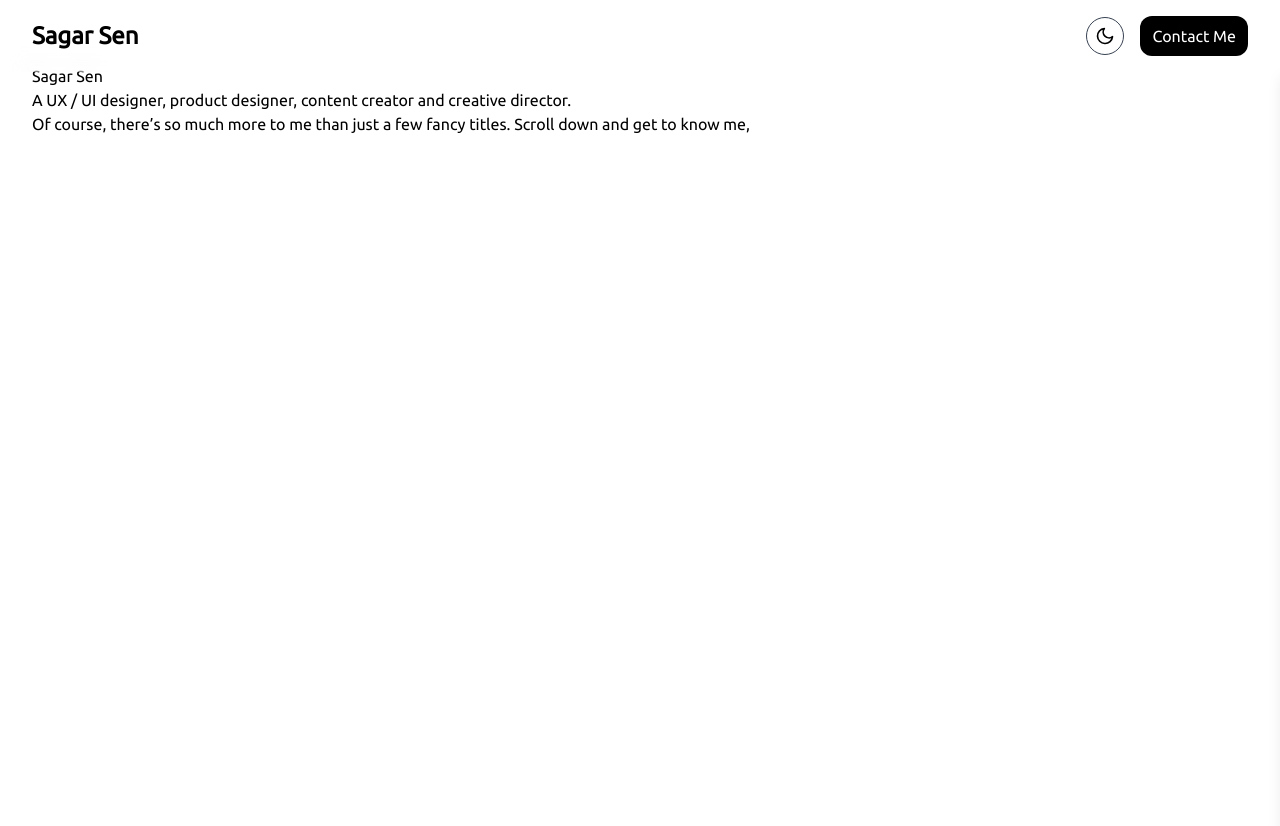
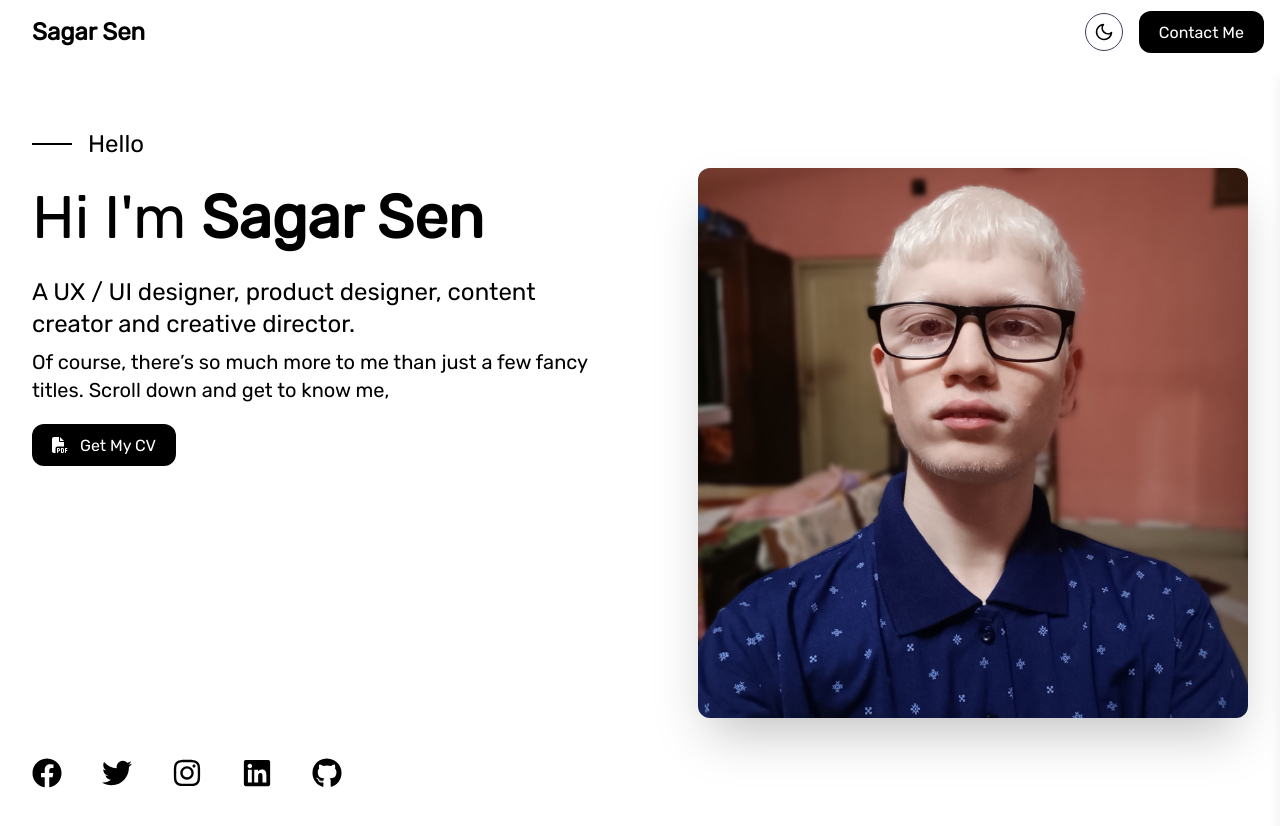
Before and after one commit to sagarsen2023/portfolio, a Next.js app: page / in a window 1280 px wide. Before the commit the page ends 800 px from the top, so only its background shows below. Built offline with nearby package versions, Linux system fonts and the light colour scheme.

Commit message:
Completed the hero section

```diff
--- a/src/app/globals.css
+++ b/src/app/globals.css
@@ -1,3 +1,7 @@
 @tailwind base;
 @tailwind components;
 @tailwind utilities;
+
+:root:has(.no-doc-scroll) {
+    overflow:hidden;
+  }
--- a/src/app/layout.tsx
+++ b/src/app/layout.tsx
@@ -1,10 +1,10 @@
 import type { Metadata } from "next";
 import "./globals.css";
 import NavBar from "@/components/NavBar";
-import { Ubuntu } from "next/font/google";
+import { Rubik } from "next/font/google";
 import { Providers } from "./providera";
 
-const ubuntu = Ubuntu({ weight: "400", subsets: ["greek"] });
+const rubik = Rubik({ weight: "400", subsets: ["latin"]});
 
 export const metadata: Metadata = {
   title: "Sagar Sen's Portfolio",
@@ -18,7 +18,7 @@ export default function RootLayout({
 }>) {
   return (
     <html lang="en">
-      <body className={`${ubuntu.className} bg-white text-black dark:bg-black dark:text-white transition-colors duration-300 ease-in-out`}>
+      <body className={`${rubik.className} bg-white text-black dark:bg-black dark:text-white transition-colors duration-300 ease-in-out`}>
         <Providers>
            <NavBar />
 
--- a/src/app/page.tsx
+++ b/src/app/page.tsx
@@ -9,6 +9,7 @@ function Home() {
         name={heroSection.name}
         descriptions={heroSection.descriptions}
         socialLinks={heroSection.socialLinks}
+        cvLink={heroSection.cvLink}
       />
     </main>
   );
--- /dev/null
+++ b/src/components/Animated-Button-Small.tsx
@@ -0,0 +1,11 @@
+import React, { ReactNode } from "react";
+
+function AnimatedButtonSmall({ buttonContext }: { buttonContext: ReactNode }) {
+  return (
+    <button className="px-5 py-2 flex justify-center items-center rounded-xl bg-black text-white dark:bg-white dark:text-black transition-colors duration-300 ease-in-out hover:bg-white hover:border hover:border-black hover:text-black dark:hover:border-white dark:hover:bg-black dark:hover:text-white">
+      {buttonContext}
+    </button>
+  );
+}
+
+export default AnimatedButtonSmall;
--- a/src/components/Hero-Section/HeroSection.tsx
+++ b/src/components/Hero-Section/HeroSection.tsx
@@ -1,14 +1,99 @@
-import React from 'react'
-import HeroSectionInterface from '@/models/hero-section.model'
+import React from "react";
+import HeroSectionInterface from "@/models/hero-section.model";
+import profilePicture from "@/assets/profile-picture.jpg";
+import Image from "next/image";
+import Link from "next/link";
+import {
+  FaFacebook,
+  FaLinkedin,
+  FaTwitter,
+  FaGithub,
+  FaInstagram,
+} from "react-icons/fa";
+import AnimatedButtonSmall from "../Animated-Button-Small";
+import { FaFilePdf } from "react-icons/fa6";
 
-function HeroSection({name, descriptions, socialLinks}: HeroSectionInterface) {
+function HeroSection({
+  name,
+  descriptions,
+  socialLinks,
+  cvLink,
+}: HeroSectionInterface) {
   return (
     <div>
-        <h1>{name}</h1>
-        <p>{descriptions[0]}</p>
-        <p>{descriptions[1]}</p>
+      {/* Text and Image Section */}
+      <div className="mt-16 sm:grid lg:grid-cols-2 gap-10 place-items-center lg:place-items-end mb-5">
+        {/* Text Container */}
+        <div className="h-full">
+          <div className="flex items-center gap-4">
+            <div className="w-10 bg-black dark:bg-white h-0.5" />
+            <span className="text-2xl font-medium">Hello</span>
+          </div>
+          <div className="text-4xl sm:text-5xl md:text-6xl my-7">
+            <span>Hi I'm </span>
+            <span className="font-black">{name}</span>
+          </div>
+          <div className="flex flex-col gap-2 mr-3">
+            {descriptions.map((description, index) => (
+              <p
+                key={index}
+                className={`${
+                  index == 0 ? "text-xl md:text-2xl font-thin" : "text-xl"
+                }`}
+              >
+                {description}
+              </p>
+            ))}
+          </div>
+          <div className="mt-5">
+            <Link href={cvLink}>
+              <AnimatedButtonSmall
+                buttonContext={
+                  <div className="flex justify-center items-center gap-3">
+                    <FaFilePdf />
+                    <span className="mt-0.5">Get My CV</span>
+                  </div>
+                }
+              />
+            </Link>
+          </div>
+        </div>
+
+        {/* Image Container */}
+        <div className="relative mt-10 h-[400px] sm:w-[500px] sm:h-[500px] lg:w-[550px] lg:h-[550px] shadow-2xl dark:border dark:border-gray-300 rounded-xl">
+          <Image
+            src={profilePicture}
+            alt="Profile Picture"
+            className="object-cover object-center rounded-xl"
+            fill
+          />
+        </div>
+      </div>
+
+      {/* Social Icons Section */}
+      <div className="w-full flex justify-center lg:justify-start items-center gap-10 my-10">
+        {socialLinks.map((socialLink, index) => (
+          <Link key={index} href={socialLink.url}>
+            {socialLink.id === "facebook" && (
+              <FaFacebook className="text-3xl cursor-pointer" />
+            )}
+            {socialLink.id === "linkedin" && (
+              <FaLinkedin className="text-3xl cursor-pointer" />
+            )}
+            {socialLink.id === "twitter" && (
+              <FaTwitter className="text-3xl cursor-pointer" />
+            )}
+            {socialLink.id === "github" && (
+              <FaGithub className="text-3xl cursor-pointer" />
+            )}
+            {socialLink.id === "instagram" && (
+              <FaInstagram className="text-3xl cursor-pointer" />
+            )}
+          </Link>
+        ))}
+      </div>
     </div>
-  )
+  );
 }
 
-export default HeroSection
+export default HeroSection;
--- a/src/components/NavBar.tsx
+++ b/src/components/NavBar.tsx
@@ -6,6 +6,7 @@ import { BiMenuAltRight } from "react-icons/bi";
 import { FiMoon } from "react-icons/fi";
 import { IoMdSunny } from "react-icons/io";
 import { RxCross1 } from "react-icons/rx";
+import AnimatedButtonSmall from "./Animated-Button-Small";
 
 function NavBar() {
   const { setTheme, resolvedTheme } = useTheme();
@@ -13,7 +14,7 @@ function NavBar() {
 
   return (
     <div className="mx-auto max-w-2xl lg:max-w-[100rem] relative">
-      <div className="p-4 lg:px-8 absolute backdrop-blur-md w-full flex justify-between items-center z-10">
+      <div className="p-4 lg:px-8 absolute backdrop-blur-xl w-full flex justify-between items-center z-50">
         <h1 className="font-bold text-2xl">Sagar Sen</h1>
         <button
           onClick={() => {
@@ -28,10 +29,10 @@ function NavBar() {
           )}
         </button>
 
-        <div className="hidden sm:flex items-center gap-4">
-            {/* Theme Toggler visible above mobile resolutions */}
+        <div className="hidden sm:flex items-center gap-4 absolute right-4">
+          {/* Theme Toggler visible above mobile resolutions */}
           <button
-            className={`flex justify-center items-center p-2 text-sm rounded-3xl border border-gray-700 dark:border-gray-300 transition-colors duration-300 ease-in-out`}
+            className="flex justify-center items-center p-2 text-sm rounded-3xl border border-gray-700 dark:border-gray-300 transition-colors duration-300 ease-in-out"
             onClick={() =>
               setTheme(resolvedTheme === "dark" ? "light" : "dark")
             }
@@ -44,21 +45,23 @@ function NavBar() {
               )}
             </div>
           </button>
-           {/* Contact us visible above mobile resolutions */}
+          {/* Contact us visible above mobile resolutions */}
           <Link href="">
-            <button className={`px-3 py-2 rounded-xl bg-black text-white dark:bg-white dark:text-black transition-colors duration-300 ease-in-out`}>Contact Me</button>
+            <AnimatedButtonSmall
+              buttonContext={<span className="mt-0.5">Contact Me</span>}
+            />
           </Link>
         </div>
       </div>
 
       {/* menu bar */}
       <div
-        className={`fixed top-16 w-full max-w-full backdrop-blur-md h-screen px-4 py-10 shadow-lg transform transition-transform duration-300 ease-in-out ${
-          menu ? "translate-x-0" : "translate-x-full"
+        className={`fixed top-16 z-50 w-full max-w-full backdrop-blur-xl bg-white/70 dark:bg-black/50 h-screen px-4 py-10 shadow-lg transform transition-transform duration-300 ease-in-out ${
+          menu ? "translate-x-0 no-doc-scroll" : "translate-x-full"
         }`}
       >
         <button
-          className="px-4 py-2 w-full rounded-lg border border-gray-300 dark:border-gray-700 flex justify-between items-center transition-colors duration-300 ease-in-out"
+          className="px-4 py-2 w-full rounded-lg border border-gray-300 dark:border-gray-400 flex justify-between items-center transition-colors duration-300 ease-in-out"
           onClick={() => setTheme(resolvedTheme === "dark" ? "light" : "dark")}
         >
           <h1>Toggle Theme</h1>
--- a/src/data/my-portfolio-data.ts
+++ b/src/data/my-portfolio-data.ts
@@ -1,9 +1,12 @@
-const heroSection = {
+import HeroSectionInterface from "@/models/hero-section.model";
+
+const heroSection: HeroSectionInterface = {
   name: "Sagar Sen",
   descriptions: [
     "A UX / UI designer, product designer, content creator and creative director.",
     "Of course, there’s so much more to me than just a few fancy titles. Scroll down and get to know me,",
   ],
+  cvLink: "",
   socialLinks: [
     {
       id: "facebook",
--- a/src/models/hero-section.model.ts
+++ b/src/models/hero-section.model.ts
@@ -1,8 +1,9 @@
 export default interface HeroSectionInterface {
     name: string;
     descriptions: string[];
+    cvLink: string;
     socialLinks: {
-        id: string;
+        id: "facebook" | "twitter" | "instagram" | "linkedin" | "github";
         url: string;
     }[];
 }
```
Also changed, not shown: src/assets/profile-picture.jpg (added).
